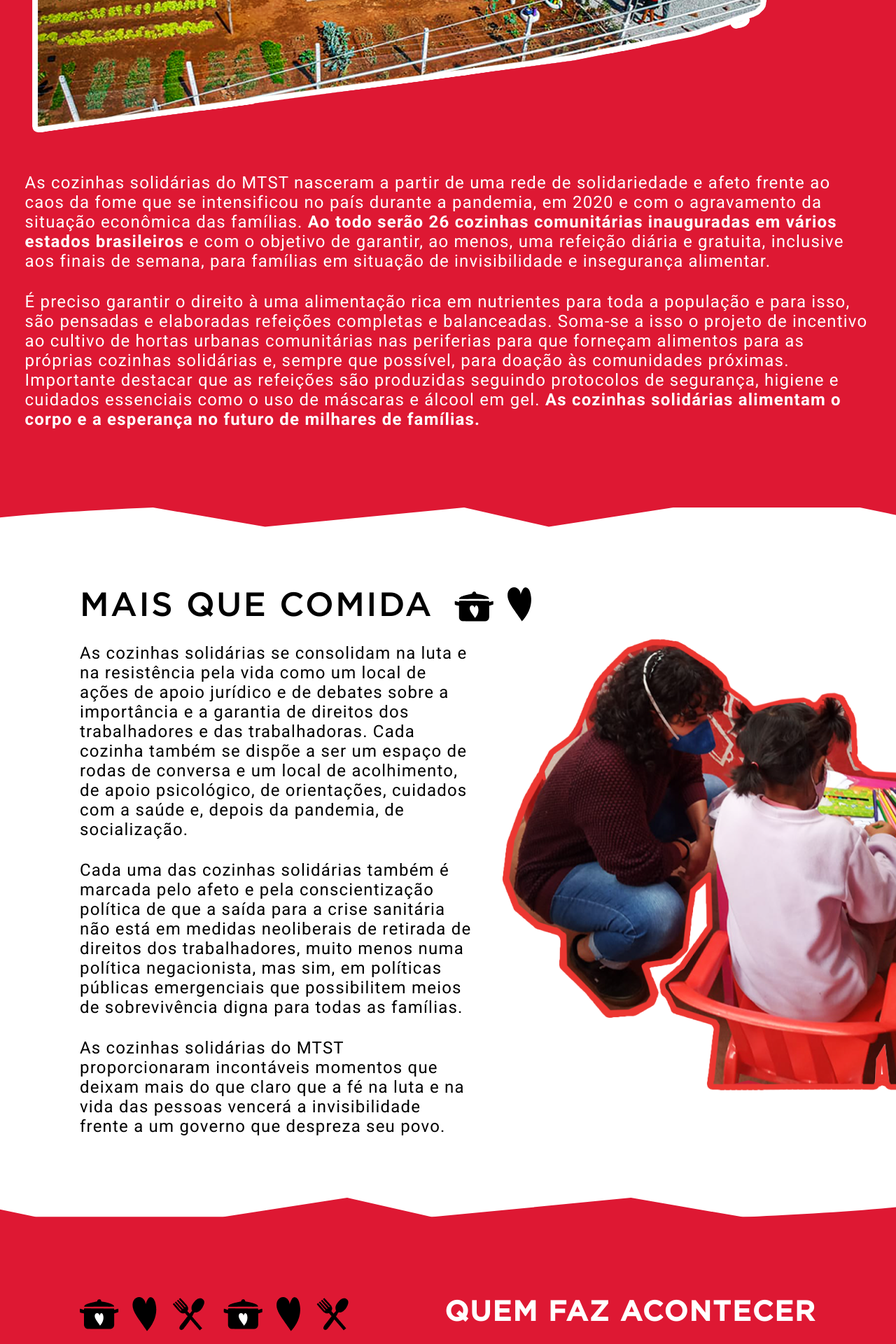
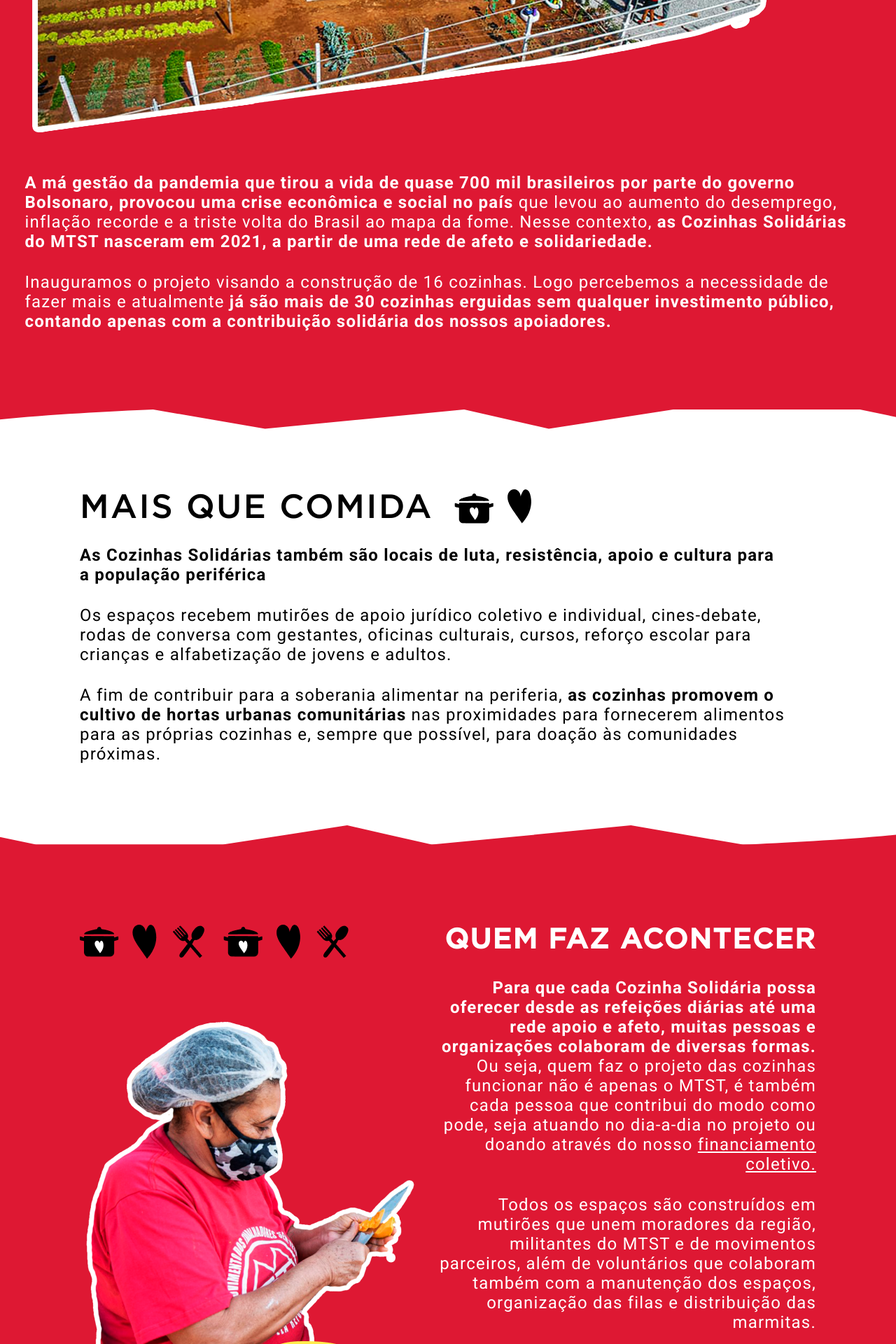
Before and after one commit to tecMTST/cozinhasolidaria.com, a PHP site: page /o-projeto in a window 1280 px wide; the page is wider, and only the part inside the window is pictured. Shown: the part 587-2507 px from the top of that part at 70% size. Run offline with PHP 8.4, Linux system fonts and the light colour scheme; some libraries are stand-ins or nearby versions.

Commit message:
Atualiza informações do site

```diff
--- a/assets/css/style.css
+++ b/assets/css/style.css
@@ -443,8 +443,8 @@
     font-family: Gotham;
     font-style: normal;
     font-weight: 500;
-    font-size: 30px;
-    line-height: 30px;
+    font-size: 26px;
+    line-height: 26px;
     letter-spacing: 0.05em;
     color: #000;
     margin: 10px 0 0;
@@ -454,8 +454,8 @@
     font-family: Roboto;
     font-style: normal;
     font-weight: 500;
-    font-size: 18px;
-    line-height: 22px;
+    font-size: 15px;
+    line-height: 19px;
     letter-spacing: 0.05em;
     color: #000;
     margin: 14px 0 0;
@@ -533,7 +533,7 @@
 #prestacao-de-contas .dados .dados-num {
     margin-bottom: 10px;
     font-family: 'Gotham Black', sans-serif;
-    font-size: 130px;
+    font-size: 100px;
     line-height: 1;
     font-weight: 900;
     letter-spacing: 0.05em;
@@ -1675,7 +1675,7 @@
         line-height: 36px;
     }
     #prestacao-de-contas .dados .dados-num {
-        font-size: 100px;
+        font-size: 54px;
     }
     .gastos h4 {
         font-size: 16px;
--- a/o-projeto/index.html
+++ b/o-projeto/index.html
@@ -120,10 +120,10 @@
         </div>
         <div class="txt-projeto">
           <p>
-            As cozinhas solidárias do MTST nasceram a partir de uma rede de solidariedade e afeto frente ao caos da fome que se intensificou no país durante a pandemia, em 2020 e com o agravamento da situação econômica das famílias. <strong>Ao todo serão 26 cozinhas comunitárias inauguradas em vários estados brasileiros</strong> e com o objetivo de garantir, ao menos, uma refeição diária e gratuita, inclusive aos finais de semana, para famílias em situação de invisibilidade e insegurança alimentar.
+            <strong>A má gestão da pandemia que tirou  a vida de quase 700 mil brasileiros por parte do governo Bolsonaro, provocou uma crise econômica e social no país</strong> que levou ao aumento do desemprego, inflação recorde e a triste volta do Brasil ao mapa da fome. Nesse contexto, <strong>as Cozinhas Solidárias do MTST nasceram em 2021, a partir de uma rede de afeto e solidariedade.</strong>
           </p>
           <p>
-            É preciso garantir o direito à uma alimentação rica em nutrientes para toda a população e para isso, são pensadas e elaboradas refeições completas e balanceadas. Soma-se a isso o projeto de incentivo ao cultivo de hortas urbanas comunitárias nas periferias para que forneçam alimentos para as próprias cozinhas solidárias e, sempre que possível, para doação às comunidades próximas.  Importante destacar que as refeições são produzidas seguindo protocolos de segurança, higiene e cuidados essenciais como o uso de máscaras e álcool em gel. <strong>As cozinhas solidárias alimentam o corpo e a esperança no futuro de milhares de famílias.</strong>
+            Inauguramos o projeto visando a construção de 16 cozinhas. Logo percebemos a necessidade de fazer mais e atualmente <strong>já são mais de 30 cozinhas erguidas sem qualquer investimento público, contando apenas com a contribuição solidária dos nossos apoiadores.</strong>
           </p>
         </div>
       </div>
@@ -137,19 +137,19 @@
         <div class="bg-projeto"></div>
         <div class="container mais-que-comida">
           <div class="row topo-projeto">
-            <div class="col-md-7">
+            <div class="col-md-12">
 
               <h3>Mais que comida</h3>
               <div class="icones-proj"><img class="icon-projeto" src="/assets/img/panelinha-pr.png"><img class="icon-projeto" src="/assets/img/coracao-pr.png"></div>
-              <p>As cozinhas solidárias se consolidam na luta e na resistência pela vida como um local de ações de apoio jurídico e de debates sobre a importância e a garantia de direitos dos trabalhadores e das trabalhadoras. Cada cozinha também se dispõe a ser um espaço de rodas de conversa e um local de acolhimento, de apoio psicológico, de orientações, cuidados com a saúde e, depois da pandemia, de socialização.</p>
-              <p>Cada uma das cozinhas solidárias também é marcada pelo afeto e pela conscientização política de que a saída para a crise sanitária não está em medidas neoliberais de retirada de direitos dos trabalhadores, muito menos numa política negacionista, mas sim, em políticas públicas emergenciais que possibilitem meios de sobrevivência digna para todas as famílias.</p>
-              <p>As cozinhas solidárias do MTST proporcionaram incontáveis momentos que deixam mais do que claro que a fé na luta e na vida das pessoas vencerá a invisibilidade frente a um governo que despreza seu povo.</p>
+              <p><strong>As Cozinhas Solidárias também são locais de luta, resistência, apoio e cultura para a população periférica</p>
+              <p>Os espaços recebem mutirões de apoio jurídico coletivo e individual, cines-debate, rodas de conversa com gestantes, oficinas culturais, cursos, reforço escolar para crianças e alfabetização de jovens e adultos.</p>
+              <p>A fim de contribuir para a soberania alimentar na periferia, <strong>as cozinhas promovem o cultivo de hortas urbanas comunitárias</strong> nas proximidades para fornecerem alimentos para as próprias cozinhas e, sempre que possível, para doação às comunidades próximas.</p>
             </div>
-            <div class="col-md-5">
+            <!-- <div class="col-md-5">
               <div class="imagem-topo-projeto">
                 <img src="/assets/img/MaisQueComida.png" alt="">
               </div>
-            </div>
+            </div> -->
           </div>
         </div>
       </section>
@@ -165,19 +165,23 @@
                 <img src="/assets/img/icones-panelas-pr.png" alt="Conjunto de panelas">
               </div>
               <img class="img-cozinheira" src="/assets/img/cozinheria-colher.png" alt="Cozinheira">
-              <div class="ver-mais hide-mobile">
-                <a href="https://apoia.se/cozinhasolidaria" target="_blank" class="cta cta-azul">Apoie esse projeto</a>
-              </div>
+              <!-- <div class="ver-mais hide-mobile">
+                <a href="https://apoia.se/cozinhasolidaria" target="_blank" class="cta cta-azul">Faça parte desse time da solidariedade! Contamos com você, doe agora!</a>
+              </div> -->
             </div>
             <div class="col-md-8 apoie-projeto">
               <div class="titulo-secao">
                 <h2>Quem faz acontecer</h2>
               </div>
-              <p>Para que cada Cozinha Solidária possa oferecer desde as refeições diárias até uma <strong>rede apoio e afeto, muitas pessoas e organizações colaboraram de diversas formas</strong>. Ou seja, quem faz o projeto das cozinhas funcionar não é apenas o MTST, é também cada pessoa que contribui do modo como pode. A construção e o abastecimento das cozinhas são financiados pelas doações recebidas através da campanha de arrecadação no Apoia.se e por doações realizadas através do PIX, depósito ou transferência bancária. A colaboração e apoio de parceiros como o <strong>Movimento dos Trabalhadores Rurais Sem Terra (MST) e o Movimento dos Pequenos Agricultores (MPA)</strong> e tantos outros também vem sendo fundamental para que seja possível distribuir refeições gratuitas diariamente.</p>
-              <p>Todas as construções, no Brasil inteiro, são feitas no sistema de mutirão. Moradores da região, militantes e demais voluntários se reúnem para construir e organizar coletivamente o espaço. Além disso, ajudam também diariamente com a manutenção da cozinha, organização das filas e distribuição das marmitas e, claro, ajudando no preparo das refeições. <strong>Apoiadores como a chef Paola Carosella, Bel Coelho, o ativista Thiago Ávila, o humorista Gregório Duvivier</strong> e tantos outros que emprestam seu tempo e credibilidade para ajudar no projeto.</p>
-              <div class="ver-mais hide-desktop">
-                <a href="https://apoia.se/cozinhasolidaria" target="_blank" class="cta cta-azul">Apoie esse projeto</a>
-              </div>
+              <p><strong>Para que cada Cozinha Solidária possa oferecer desde as refeições diárias até uma rede apoio e afeto, muitas pessoas e organizações colaboram de diversas formas.</strong> Ou seja, quem faz o projeto das cozinhas funcionar não é apenas o MTST, é também cada pessoa que contribui do modo como pode, seja atuando no dia-a-dia no projeto ou doando através do nosso <a href="https://apoia.se/cozinhasolidaria" target="_blank" style="color:#fff">financiamento coletivo.</a></p>
+              <p>Todos os espaços são construídos em mutirões que unem moradores da região, militantes do MTST e de movimentos parceiros, além de voluntários que colaboram também com a manutenção dos espaços, organização das filas e distribuição das marmitas.</p>
+              <p><strong>O pleno funcionamento do projeto, até aqui, vem sendo possível graças a cada a ajuda de todos.</strong></p>
+              <!-- <div class="ver-mais hide-desktop">
+                <a href="https://apoia.se/cozinhasolidaria" target="_blank" class="cta cta-azul">Faça parte desse time da solidariedade! Contamos com você, doe agora!</a>
+              </div> -->
+            </div>
+            <div class="ver-mais">
+              <a href="https://apoia.se/cozinhasolidaria" target="_blank" class="cta cta-azul" style="background:#364A98;width:100%;font-size:22px;padding:20px;height:auto;">Faça parte desse time da solidariedade! Contamos com você, doe agora!</a>
             </div>
           </div>
         </div>
```
Also changed, not shown: index.html (+67 -17 lines), assets/img/cozinha-5.webp (added), assets/img/image-h5pyx9.jpeg (added), assets/img/image_processing20220627-30869-1rtwszj.jpeg (added), assets/img/image_processing20220826-4411-1tjztp.jpeg (added), assets/img/user-campaign-about-desc-foto-apoia-20210511-09153161.webp (added).
